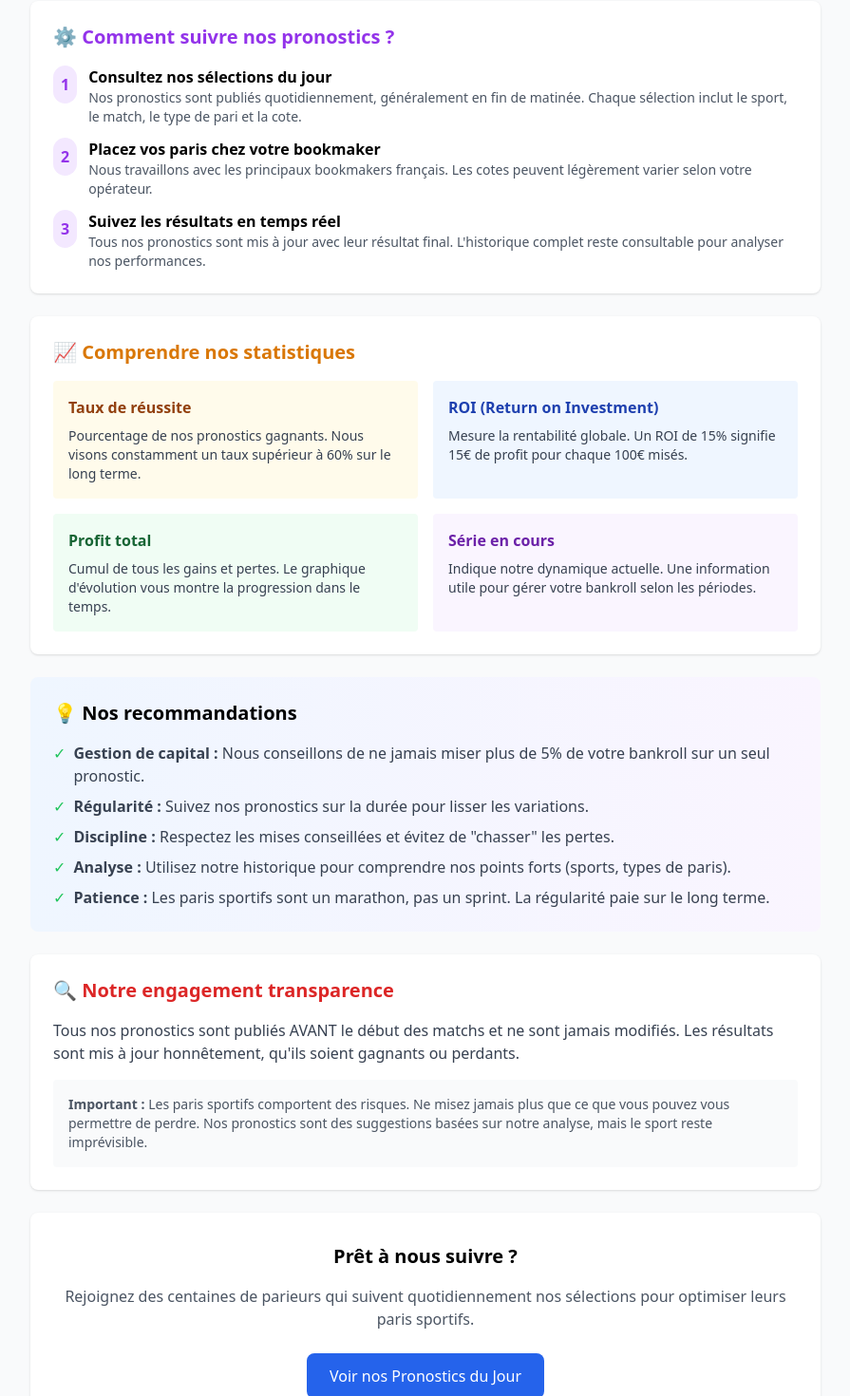
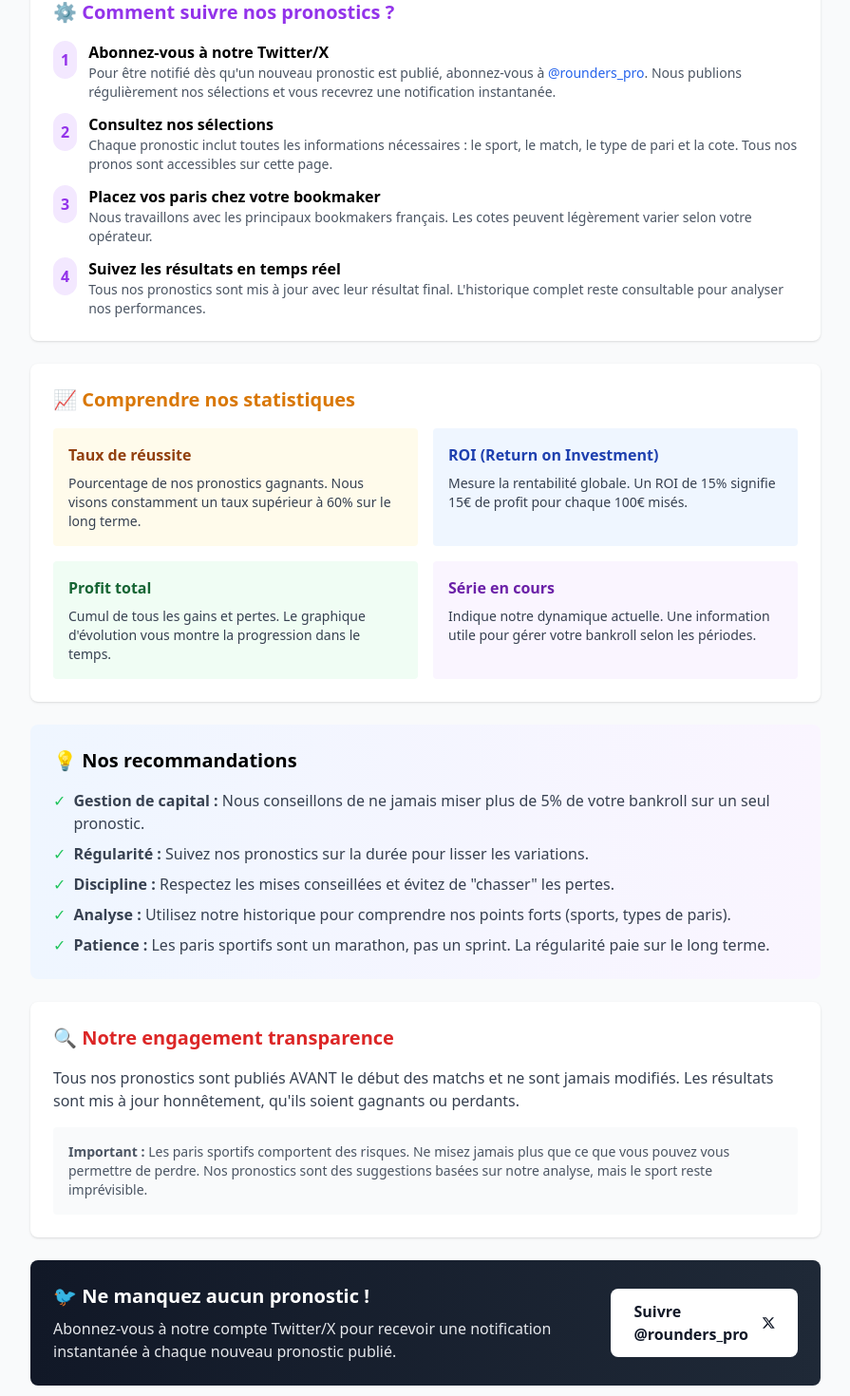
Before and after one commit to Web-Online-Concept/rounders-pro, a Next.js app: page /paris-sportifs/classiques/comment-ca-marche in a window 1280 px wide. Shown: the part 980-2450 px from the top of the page at 95% size, without its empty margins (192-1087 px from the left). Built offline with nearby package versions, Linux system fonts and the light colour scheme.

Commit message:
Update page.js

```diff
--- a/app/paris-sportifs/classiques/comment-ca-marche/page.js
+++ b/app/paris-sportifs/classiques/comment-ca-marche/page.js
@@ -35,7 +35,7 @@ export default function CommentCaMarcheClassiquesPage() {
           <div className="bg-white rounded-lg shadow p-6 mb-6">
             <h2 className="text-xl font-semibold mb-4 text-blue-600">📊 Notre philosophie</h2>
             <p className="text-gray-700 leading-relaxed">
-              Les <strong>Pronostics Classiques Rounders</strong> représentent notre sélection quotidienne
+              Les <strong>Pronostics Classiques Rounders</strong> représentent notre sélection
               de paris sportifs minutieusement analysés. Chaque pronostic est publié avec transparence
               et suivi jusqu'à son résultat final. Notre approche privilégie la qualité à la quantité,
               avec une sélection rigoureuse des meilleures opportunités.
@@ -90,10 +90,11 @@ export default function CommentCaMarcheClassiquesPage() {
                   <span className="text-purple-600 font-bold">1</span>
                 </div>
                 <div>
-                  <h4 className="font-semibold">Consultez nos sélections du jour</h4>
+                  <h4 className="font-semibold">Abonnez-vous à notre Twitter/X</h4>
                   <p className="text-gray-600 text-sm">
-                    Nos pronostics sont publiés quotidiennement, généralement en fin de matinée.
-                    Chaque sélection inclut le sport, le match, le type de pari et la cote.
+                    Pour être notifié dès qu'un nouveau pronostic est publié, abonnez-vous à
+                    <a href="https://x.com/rounders_pro" target="_blank" rel="noopener noreferrer" className="text-blue-600 hover:underline font-medium"> @rounders_pro</a>.
+                    Nous publions régulièrement nos sélections et vous recevrez une notification instantanée.
                   </p>
                 </div>
               </div>
@@ -101,6 +102,20 @@ export default function CommentCaMarcheClassiquesPage() {
               <div className="flex items-start">
                 <div className="bg-purple-100 rounded-full p-2 mr-3 flex-shrink-0">
                   <span className="text-purple-600 font-bold">2</span>
+                </div>
+                <div>
+                  <h4 className="font-semibold">Consultez nos sélections</h4>
+                  <p className="text-gray-600 text-sm">
+                    Chaque pronostic inclut toutes les informations nécessaires : le sport,
+                    le match, le type de pari et la cote. Tous nos pronos sont accessibles
+                    sur cette page.
+                  </p>
+                </div>
+              </div>
+
+              <div className="flex items-start">
+                <div className="bg-purple-100 rounded-full p-2 mr-3 flex-shrink-0">
+                  <span className="text-purple-600 font-bold">3</span>
                 </div>
                 <div>
                   <h4 className="font-semibold">Placez vos paris chez votre bookmaker</h4>
@@ -113,7 +128,7 @@ export default function CommentCaMarcheClassiquesPage() {
 
               <div className="flex items-start">
                 <div className="bg-purple-100 rounded-full p-2 mr-3 flex-shrink-0">
-                  <span className="text-purple-600 font-bold">3</span>
+                  <span className="text-purple-600 font-bold">4</span>
                 </div>
                 <div>
                   <h4 className="font-semibold">Suivez les résultats en temps réel</h4>
@@ -207,18 +222,42 @@ export default function CommentCaMarcheClassiquesPage() {
             </div>
           </div>
 
+          {/* Twitter/X Call-to-Action */}
+          <div className="bg-gradient-to-r from-gray-900 to-gray-800 rounded-lg p-6 mb-6 text-white">
+            <div className="flex items-center justify-between">
+              <div>
+                <h2 className="text-xl font-semibold mb-2">🐦 Ne manquez aucun pronostic !</h2>
+                <p className="text-gray-200">
+                  Abonnez-vous à notre compte Twitter/X pour recevoir une notification
+                  instantanée à chaque nouveau pronostic publié.
+                </p>
+              </div>
+              <a
+                href="https://x.com/rounders_pro"
+                target="_blank"
+                rel="noopener noreferrer"
+                className="bg-white text-gray-900 px-6 py-3 rounded-lg hover:bg-gray-100 transition-colors font-semibold flex items-center"
+              >
+                Suivre @rounders_pro
+                <svg className="w-5 h-5 ml-2" fill="currentColor" viewBox="0 0 24 24">
+                  <path d="M18.244 2.25h3.308l-7.227 8.26 8.502 11.24H16.17l-5.214-6.817L4.99 21.75H1.68l7.73-8.835L1.254 2.25H8.08l4.713 6.231zm-1.161 17.52h1.833L7.084 4.126H5.117z"/>
+                </svg>
+              </a>
+            </div>
+          </div>
+
           {/* CTA */}
           <div className="bg-white rounded-lg shadow p-8 text-center">
             <h3 className="text-xl font-semibold mb-4">Prêt à nous suivre ?</h3>
             <p className="text-gray-600 mb-6">
-              Rejoignez des centaines de parieurs qui suivent quotidiennement nos sélections
+              Rejoignez des centaines de parieurs qui suivent nos sélections
               pour optimiser leurs paris sportifs.
             </p>
             <Link
               href="/paris-sportifs/classiques"
               className="inline-block bg-blue-600 text-white px-6 py-3 rounded-lg hover:bg-blue-700 transition-colors"
             >
-              Voir nos Pronostics du Jour
+              Voir nos Pronostics
             </Link>
           </div>
         </div>
```
